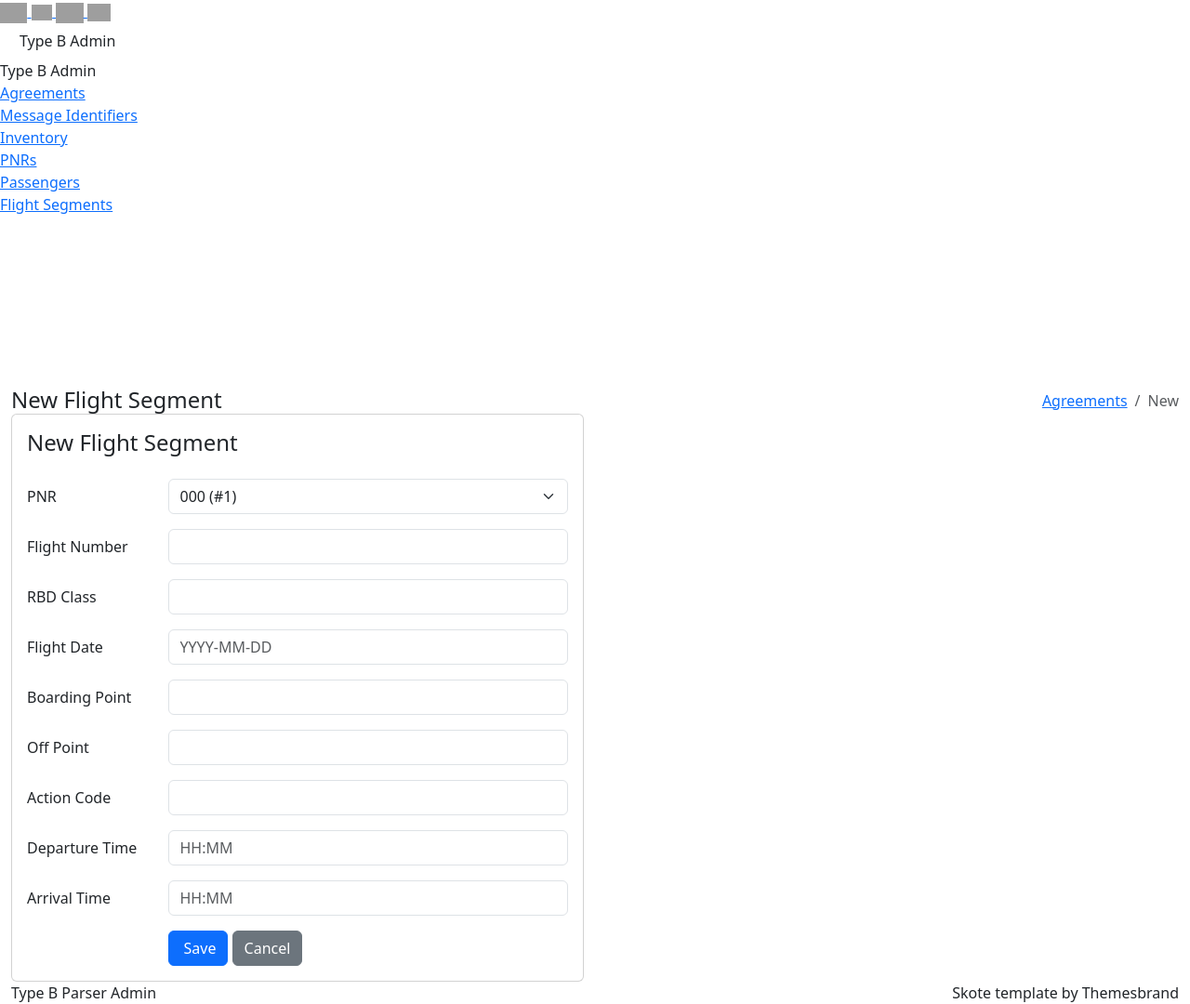
After one commit to leon-cst/typeB-parser-prototype, a Flask app: page /agreements/segments/new in a window 1280 px wide. The commit adds this page. Shown: the whole page at 93% size. Run offline with Flask 3, Linux system fonts and the light colour scheme; tables that the repository leaves empty hold one stand-in row (values such as "Sample post"); some libraries are stand-ins or nearby versions; grey boxes are pictures that could not be loaded.

Commit message:
Add FlightSegment CRUD GUI
FK targets PNR.PNR_ID. Flight_Date/Departure_Time/Arrival_Time
self-validated in routes, same pattern as InventoryAvailability
and Passenger.

```diff
--- a/templates/base.html
+++ b/templates/base.html
@@ -107,6 +107,13 @@
                                 <span>Passengers</span>
                             </a>
                         </li>
+
+                        <li>
+                            <a href="{{ url_for('dashboard.list_segments') }}" class="waves-effect">
+                                <i class="bx bx-map-pin"></i>
+                                <span>Flight Segments</span>
+                            </a>
+                        </li>
                     </ul>
                 </div>
             </div>
--- /dev/null
+++ b/templates/segments/form.html
@@ -0,0 +1,110 @@
+{% extends "base.html" %}
+
+{% block title %}{{ "Edit" if segment else "New" }} Flight Segment{% endblock %}
+{% block page_heading %}{{ "Edit" if segment else "New" }} Flight Segment{% endblock %}
+{% block breadcrumb_current %}{{ "Edit" if segment else "New" }}{% endblock %}
+
+{% block content %}
+<div class="row">
+    <div class="col-xl-6">
+        <div class="card">
+            <div class="card-body">
+
+                <h4 class="card-title mb-4">
+                    {{ "Edit" if segment else "New" }} Flight Segment
+                    {% if segment %}<small class="text-muted">#{{ segment.Segment_ID }}</small>{% endif %}
+                </h4>
+
+                <form method="post">
+                    {{ form.hidden_tag() }}
+
+                    <div class="mb-3 row">
+                        <label class="col-md-3 col-form-label">PNR</label>
+                        <div class="col-md-9">
+                            {{ form.PNR_ID(class="form-select" + (" is-invalid" if form.PNR_ID.errors else "")) }}
+                            {% for error in form.PNR_ID.errors %}<div class="invalid-feedback">{{ error }}</div>{% endfor %}
+                        </div>
+                    </div>
+
+                    <div class="mb-3 row">
+                        <label class="col-md-3 col-form-label">Flight Number</label>
+                        <div class="col-md-9">
+                            {{ form.Flight_Number(class="form-control" + (" is-invalid" if form.Flight_Number.errors else "")) }}
+                            {% for error in form.Flight_Number.errors %}<div class="invalid-feedback">{{ error }}</div>{% endfor %}
+                        </div>
+                    </div>
+
+                    <div class="mb-3 row">
+                        <label class="col-md-3 col-form-label">RBD Class</label>
+                        <div class="col-md-9">
+                            {{ form.RBD_Class(class="form-control" + (" is-invalid" if form.RBD_Class.errors else ""), maxlength=1) }}
+                            {% for error in form.RBD_Class.errors %}<div class="invalid-feedback">{{ error }}</div>{% endfor %}
+                        </div>
+                    </div>
+
+                    <div class="mb-3 row">
+                        <label class="col-md-3 col-form-label">Flight Date</label>
+                        <div class="col-md-9">
+                            {{ form.Flight_Date(class="form-control" + (" is-invalid" if form.Flight_Date.errors else ""), placeholder="YYYY-MM-DD") }}
+                            {% for error in form.Flight_Date.errors %}<div class="invalid-feedback">{{ error }}</div>{% endfor %}
+                        </div>
+                    </div>
+
+                    <div class="mb-3 row">
+                        <label class="col-md-3 col-form-label">Boarding Point</label>
+                        <div class="col-md-9">
+                            {{ form.Boarding_Point(class="form-control" + (" is-invalid" if form.Boarding_Point.errors else ""), maxlength=3) }}
+                            {% for error in form.Boarding_Point.errors %}<div class="invalid-feedback">{{ error }}</div>{% endfor %}
+                        </div>
+                    </div>
+
+                    <div class="mb-3 row">
+                        <label class="col-md-3 col-form-label">Off Point</label>
+                        <div class="col-md-9">
+                            {{ form.Off_Point(class="form-control" + (" is-invalid" if form.Off_Point.errors else ""), maxlength=3) }}
+                            {% for error in form.Off_Point.errors %}<div class="invalid-feedback">{{ error }}</div>{% endfor %}
+                        </div>
+                    </div>
+
+                    <div class="mb-3 row">
+                        <label class="col-md-3 col-form-label">Action Code</label>
+                        <div class="col-md-9">
+                            {{ form.Action_Code(class="form-control" + (" is-invalid" if form.Action_Code.errors else ""), maxlength=2) }}
+                            {% for error in form.Action_Code.errors %}<div class="invalid-feedback">{{ error }}</div>{% endfor %}
+                        </div>
+                    </div>
+
+                    <div class="mb-3 row">
+                        <label class="col-md-3 col-form-label">Departure Time</label>
+                        <div class="col-md-9">
+                            {{ form.Departure_Time(class="form-control" + (" is-invalid" if form.Departure_Time.errors else ""), placeholder="HH:MM") }}
+                            {% for error in form.Departure_Time.errors %}<div class="invalid-feedback">{{ error }}</div>{% endfor %}
+                        </div>
+                    </div>
+
+                    <div class="mb-3 row">
+                        <label class="col-md-3 col-form-label">Arrival Time</label>
+                        <div class="col-md-9">
+                            {{ form.Arrival_Time(class="form-control" + (" is-invalid" if form.Arrival_Time.errors else ""), placeholder="HH:MM") }}
+                            {% for error in form.Arrival_Time.errors %}<div class="invalid-feedback">{{ error }}</div>{% endfor %}
+                        </div>
+                    </div>
+
+                    <div class="row">
+                        <div class="col-md-9 offset-md-3">
+                            <button type="submit" class="btn btn-primary">
+                                <i class="bx bx-save me-1"></i> Save
+                            </button>
+                            <a href="{{ url_for('dashboard.list_segments') }}" class="btn btn-secondary">
+                                Cancel
+                            </a>
+                        </div>
+                    </div>
+
+                </form>
+
+            </div>
+        </div>
+    </div>
+</div>
+{% endblock %}
--- a/typeb/web/forms.py
+++ b/typeb/web/forms.py
@@ -177,3 +177,61 @@ class PassengerForm(FlaskForm):
         validators=[Optional()],
         filters=[lambda v: v.strip() if v else v],
     )
+
+
+
+class FlightSegmentForm(FlaskForm):
+    PNR_ID = SelectField(
+        "PNR",
+        validators=[DataRequired()],
+        coerce=int,
+        choices=[],
+    )
+
+    Flight_Number = StringField(
+        "Flight Number",
+        validators=[DataRequired(), Length(max=10)],
+        filters=[lambda v: v.strip().upper() if v else v],
+    )
+
+    RBD_Class = StringField(
+        "RBD Class",
+        validators=[Optional(), Length(min=1, max=1)],
+        filters=[lambda v: v.strip().upper() if v else v],
+    )
+
+    Flight_Date = StringField(
+        "Flight Date (YYYY-MM-DD)",
+        validators=[DataRequired()],
+        filters=[lambda v: v.strip() if v else v],
+    )
+
+    Boarding_Point = StringField(
+        "Boarding Point",
+        validators=[DataRequired(), Length(min=3, max=3)],
+        filters=[lambda v: v.strip().upper() if v else v],
+    )
+
+    Off_Point = StringField(
+        "Off Point",
+        validators=[DataRequired(), Length(min=3, max=3)],
+        filters=[lambda v: v.strip().upper() if v else v],
+    )
+
+    Action_Code = StringField(
+        "Action Code",
+        validators=[Optional(), Length(min=2, max=2)],
+        filters=[lambda v: v.strip().upper() if v else v],
+    )
+
+    Departure_Time = StringField(
+        "Departure Time (HH:MM)",
+        validators=[Optional()],
+        filters=[lambda v: v.strip() if v else v],
+    )
+
+    Arrival_Time = StringField(
+        "Arrival Time (HH:MM)",
+        validators=[Optional()],
+        filters=[lambda v: v.strip() if v else v],
+    )
```
Also changed, not shown: migrations/versions/15f98b9e9979_create_flight_segment_table.py (added, +41 -0 lines), templates/segments/list.html (added, +77 -0 lines), typeb/db/models.py (+29 -0 lines), typeb/web/dashboard.py (+112 -2 lines).
